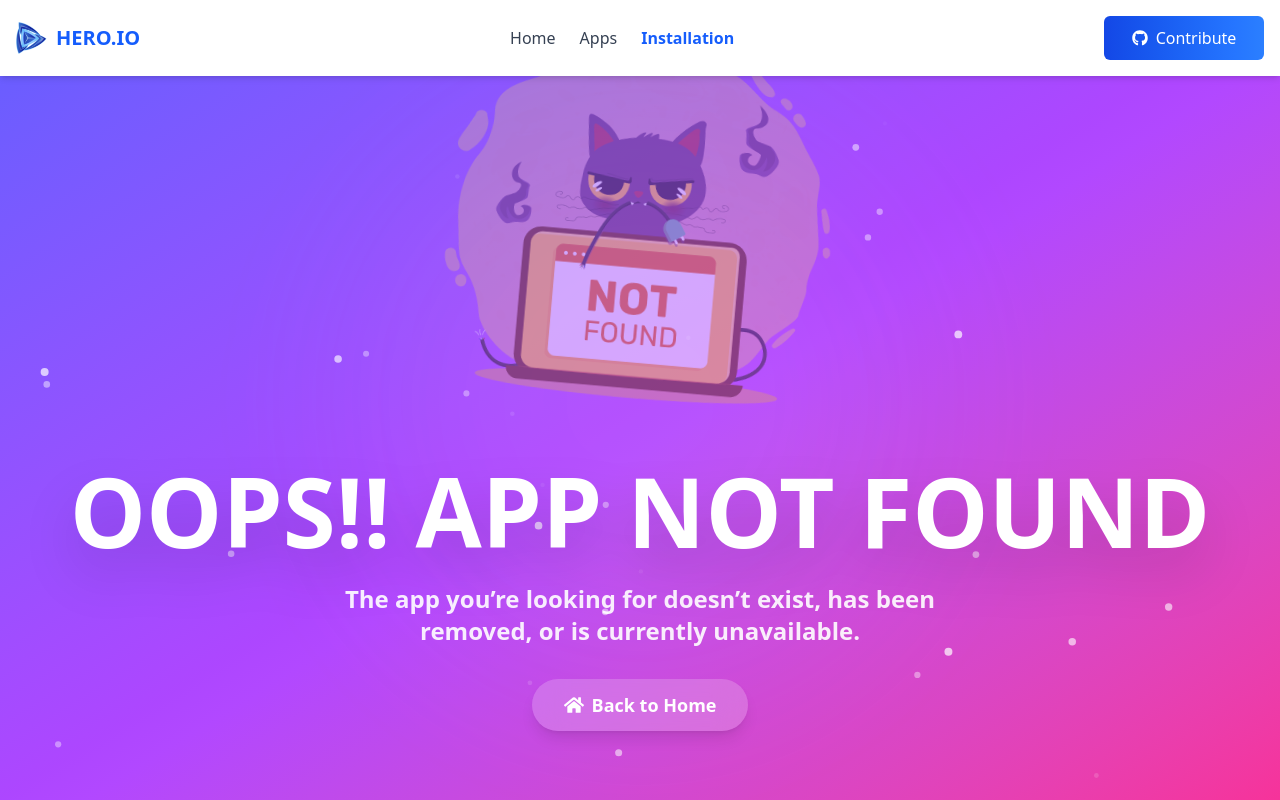
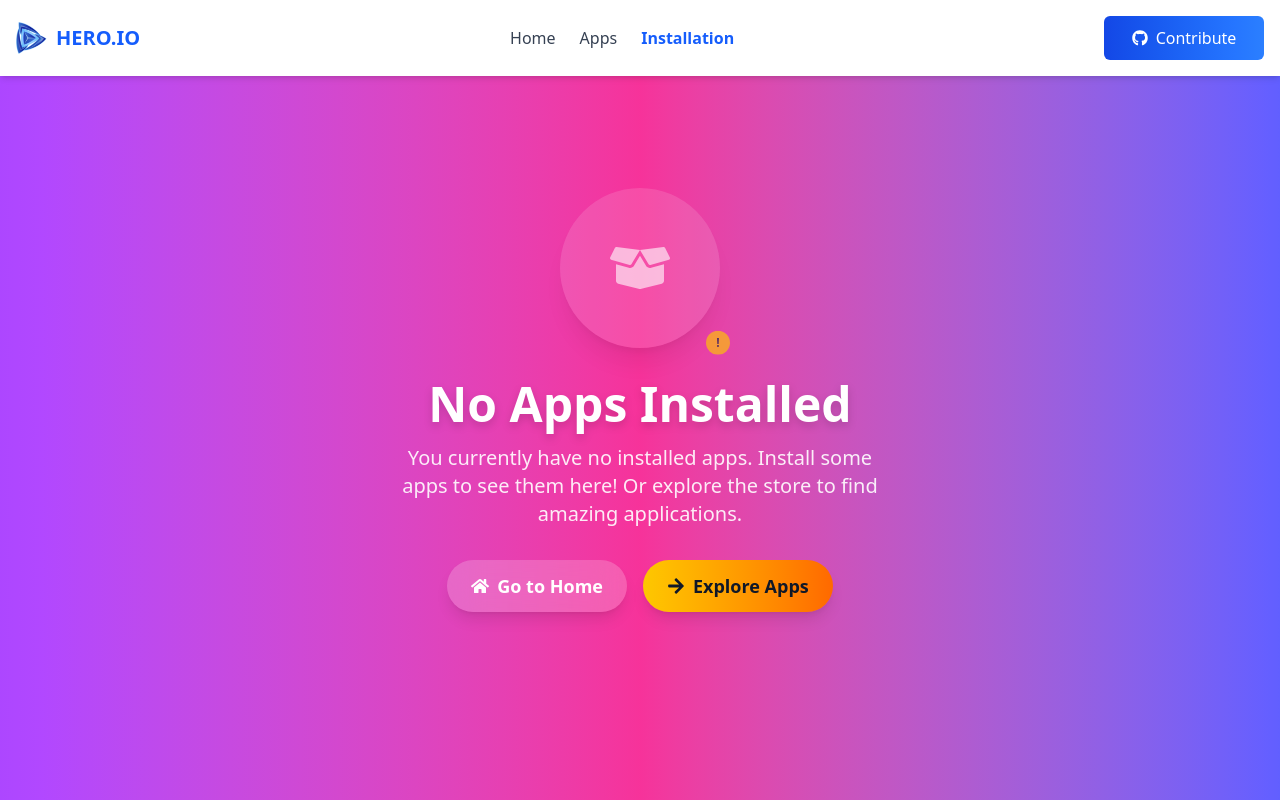
Before and after one commit to hakimcolor/App-Store-gulistan-varson, a React (Vite) app: page /install in a window 1280 px wide. Shown: the top 800 px of the page. Built offline with nearby package versions, Linux system fonts and the light colour scheme.

Commit message:
my not apps page is now ok

```diff
--- a/src/Pages/INstallation.jsx
+++ b/src/Pages/INstallation.jsx
@@ -1,10 +1,9 @@
-
 import React, { useEffect, useState } from 'react';
 import { useLoaderData } from 'react-router';
 import { getApp, removeFromDB } from '../AddDB';
 import INstallDetals from './INstallDetals';
 import NotFound from './NotFound';
-
+import NoInstalledInstallation from './NOtFoundINstalation';
 const Installation = () => {
   const data = useLoaderData();
   const [myApps, setMyApps] = useState([]);
@@ -20,7 +19,6 @@ const Installation = () => {
   const handleUninstall = (id) => {
     removeFromDB(id);
     setMyApps((prevApps) => prevApps.filter((app) => app.id !== id));
-
   };
 
   const handleSortChange = (e) => {
@@ -33,9 +31,8 @@ const Installation = () => {
     );
   };
 
-
   if (myApps.length === 0) {
-    return <NotFound />;
+    return <NoInstalledInstallation />;
   }
 
   return (
--- /dev/null
+++ b/src/Pages/NOtFoundINstalation.jsx
@@ -0,0 +1,49 @@
+import React from 'react';
+import { FaBoxOpen, FaHome, FaArrowRight } from 'react-icons/fa';
+import { Link } from 'react-router-dom';
+
+const NoInstalledInstallation = () => {
+  return (
+    <div className="min-h-screen flex flex-col items-center justify-center bg-gradient-to-r from-purple-500 via-pink-500 to-indigo-500 px-4">
+      <div className="relative flex items-center justify-center w-40 h-40 bg-white/20 rounded-full shadow-xl animate-pulse mb-8">
+        <FaBoxOpen className="text-white text-6xl" />
+        <span className="absolute bottom-[-10px] right-[-10px] w-6 h-6 bg-yellow-400 rounded-full flex items-center justify-center text-xs font-bold text-gray-800 animate-bounce">
+          !
+        </span>
+      </div>
+
+      <h1 className="text-3xl sm:text-4xl md:text-5xl font-extrabold text-white text-center mb-4 drop-shadow-lg">
+        No Apps Installed
+      </h1>
+
+      <p className="text-white/90 text-center max-w-lg mb-8 text-lg sm:text-xl">
+        You currently have no installed apps. Install some apps to see them
+        here! Or explore the store to find amazing applications.
+      </p>
+
+      {/* Buttons */}
+      <div className="flex flex-col sm:flex-row items-center gap-4">
+        <Link
+          to="/"
+          className="flex items-center gap-2 bg-white/20 backdrop-blur-lg px-6 py-3 rounded-full text-white font-semibold text-lg hover:bg-white/30 transition duration-300 shadow-lg"
+        >
+          <FaHome />
+          Go to Home
+        </Link>
+
+        <Link
+          to="/apps"
+          className="flex items-center gap-2 bg-gradient-to-r from-yellow-400 to-orange-500 px-6 py-3 rounded-full text-gray-900 font-semibold text-lg hover:scale-105 transform transition duration-300 shadow-lg"
+        >
+          <FaArrowRight />
+          Explore Apps
+        </Link>
+      </div>
+
+      <div className="absolute top-0 left-0 w-64 h-64 bg-pink-300/30 rounded-full blur-3xl animate-pulse -z-10"></div>
+      <div className="absolute bottom-0 right-0 w-72 h-72 bg-purple-400/30 rounded-full blur-3xl animate-pulse -z-10"></div>
+    </div>
+  );
+};
+
+export default NoInstalledInstallation;
--- a/src/Pages/Root.jsx
+++ b/src/Pages/Root.jsx
@@ -2,11 +2,13 @@ import React from 'react';
 import Heder from '../Componentes/Heder';
 import { Outlet } from 'react-router';
 import Footer from '../Componentes/Footer';
+import ScrollToTop from './ScrollToTop';
 
 const Root = () => {
   return (
     <div>
       <Heder></Heder>
+      <ScrollToTop/>
       <Outlet></Outlet>
       <Footer></Footer>
     </div>
--- /dev/null
+++ b/src/Pages/ScrollToTop.jsx
@@ -0,0 +1,15 @@
+
+import { useEffect } from 'react';
+import { useLocation } from 'react-router-dom';
+
+const ScrollToTop = () => {
+  const { pathname } = useLocation();
+
+  useEffect(() => {
+    window.scrollTo(0, 0);
+  }, [pathname]);
+
+  return null;
+};
+
+export default ScrollToTop;
--- a/src/main.jsx
+++ b/src/main.jsx
@@ -1,15 +1,19 @@
-import { StrictMode } from 'react'
-import { createRoot } from 'react-dom/client'
-import './index.css'
 
+import { StrictMode } from 'react';
+import { createRoot } from 'react-dom/client';
+import './index.css';
 
-import { RouterProvider } from 'react-router/dom';
+import { RouterProvider } from 'react-router-dom';
 import { router } from './Routes/Router';
 import { ToastContainer } from 'react-toastify';
 
+
 createRoot(document.getElementById('root')).render(
   <StrictMode>
-    <RouterProvider router={router} />{' '}
+    <RouterProvider
+      router={router}
+      fallbackElement={<p>Loading...</p>}
+    />
     <ToastContainer position="top-center" autoClose={500} theme="colored" />
   </StrictMode>
 );
```
